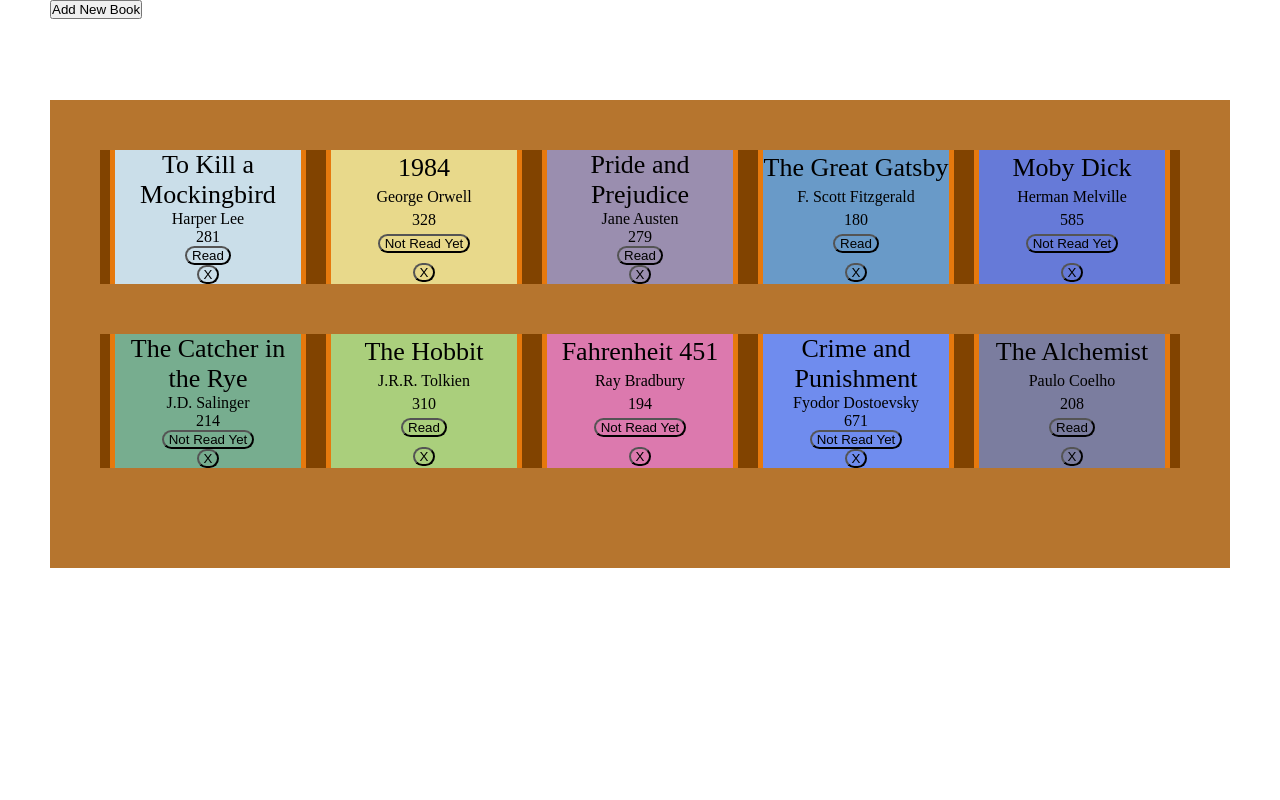
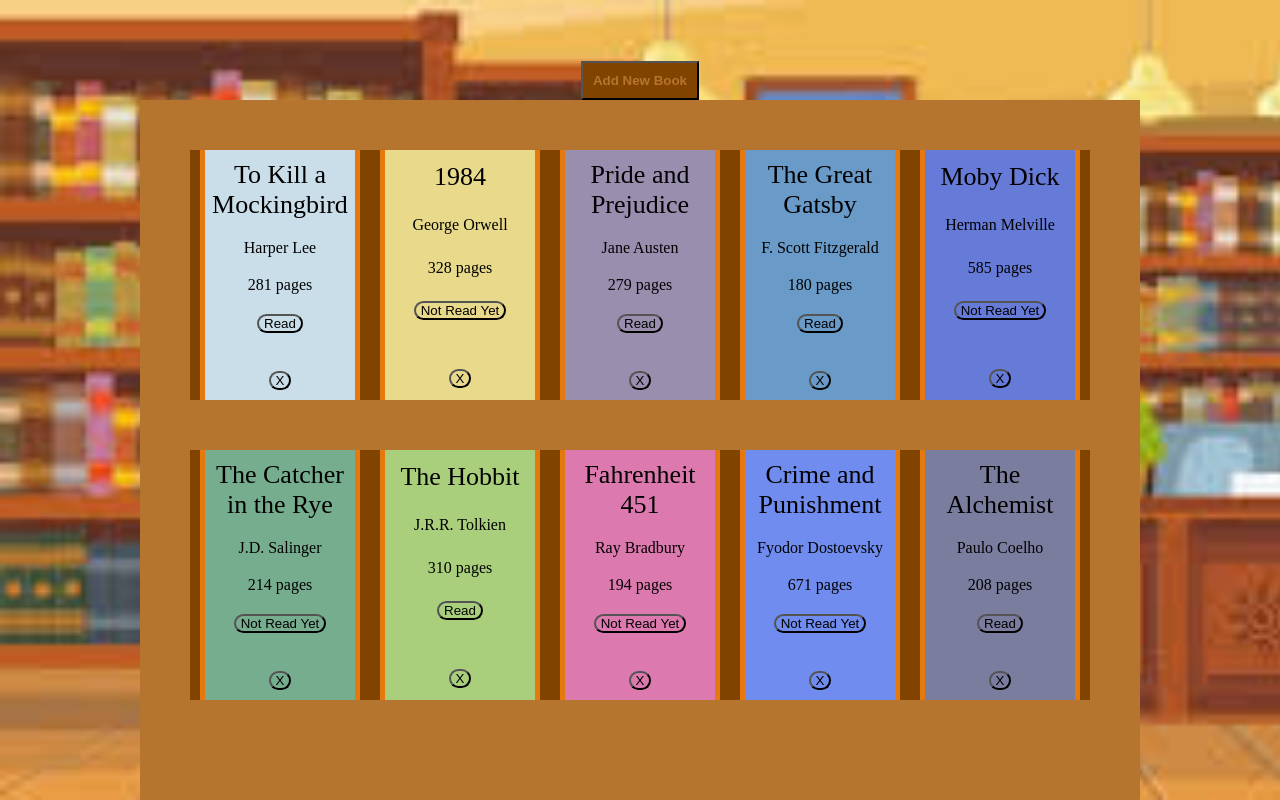
Before and after one commit to notpearlz/js-library, a plain HTML site: page index.html in a window 1280 px wide. Drawn offline with Linux system fonts and the light colour scheme.

Commit message:
css fixes

```diff
--- a/index.html
+++ b/index.html
@@ -10,8 +10,8 @@
 
     <div class="container">
         <main>
-            <div>
-                <button id="new-book-btn">Add New Book</button>
+            <div class="new-book-btn-div">
+                <button id="new-book-btn" class="new-book-btn">Add New Book</button>
             </div>
             <dialog id="new-book-dialog">
                 <form id="new-book-form" method="dialog">
--- a/script.js
+++ b/script.js
@@ -85,6 +85,8 @@ function loadLibrary() {
 
             } else if(detail == "color"){
                 book.style.backgroundColor = myLibrary[bookIndex][detail];
+            } else if(detail == "pages"){
+                li.textContent = myLibrary[bookIndex][detail] + " pages";
             }
             else {
                 li.textContent = myLibrary[bookIndex][detail];
--- a/styles.css
+++ b/styles.css
@@ -9,9 +9,16 @@
     margin: 0;
 }
 
+html,
+body{
+    display: flex;
+    flex-direction: column;
+}
+
 
 main {
     display: grid;
+    grid-template-columns: 1fr minmax(1000px, 5fr) 1fr;
     grid-template-rows: 100px 1fr;
     padding: 0 50px;
 }
@@ -21,11 +28,21 @@ ul {
 }
 
 
+
+.container {
+    flex: 1;
+    background-image: url(./images/library.jpeg);
+
+    background-repeat: no-repeat;
+    background-size: cover;
+}
+
 .bookshelf {
+    grid-column: 2/3;
     grid-row: 2/3;
     display: grid;
     grid-template-columns: repeat(5, minmax(100px, 1fr));
-    grid-template-rows: repeat(auto-fill, 1fr);
+    grid-auto-rows: 300px;
     min-height: 100px;
 
     border: 50px solid var(--primary-bookshelf-color);
@@ -62,18 +79,38 @@ ul {
 }
 
 
-
 .book-read-btn {
     background-color: transparent;
     border-radius: 10px;
     padding: 0 5px;
 }
 
+
 .delete-book-btn {
     border-radius: 10px;
     padding: 0 5px;
     background-color: transparent;
 }
+
+
+
+
+.new-book-btn-div {
+    grid-column: 2/3;
+    display: flex;
+
+    justify-content: center;
+    align-items: end;
+}
+
+.new-book-btn {
+    padding: 10px;
+    font-weight: bold;
+    color: var(--primary-bookshelf-color);
+    background-color: #814300;
+
+}
+
 
 .new-book-form {
     display: flex;
```
Also changed, not shown: images/library.jpeg (added).
